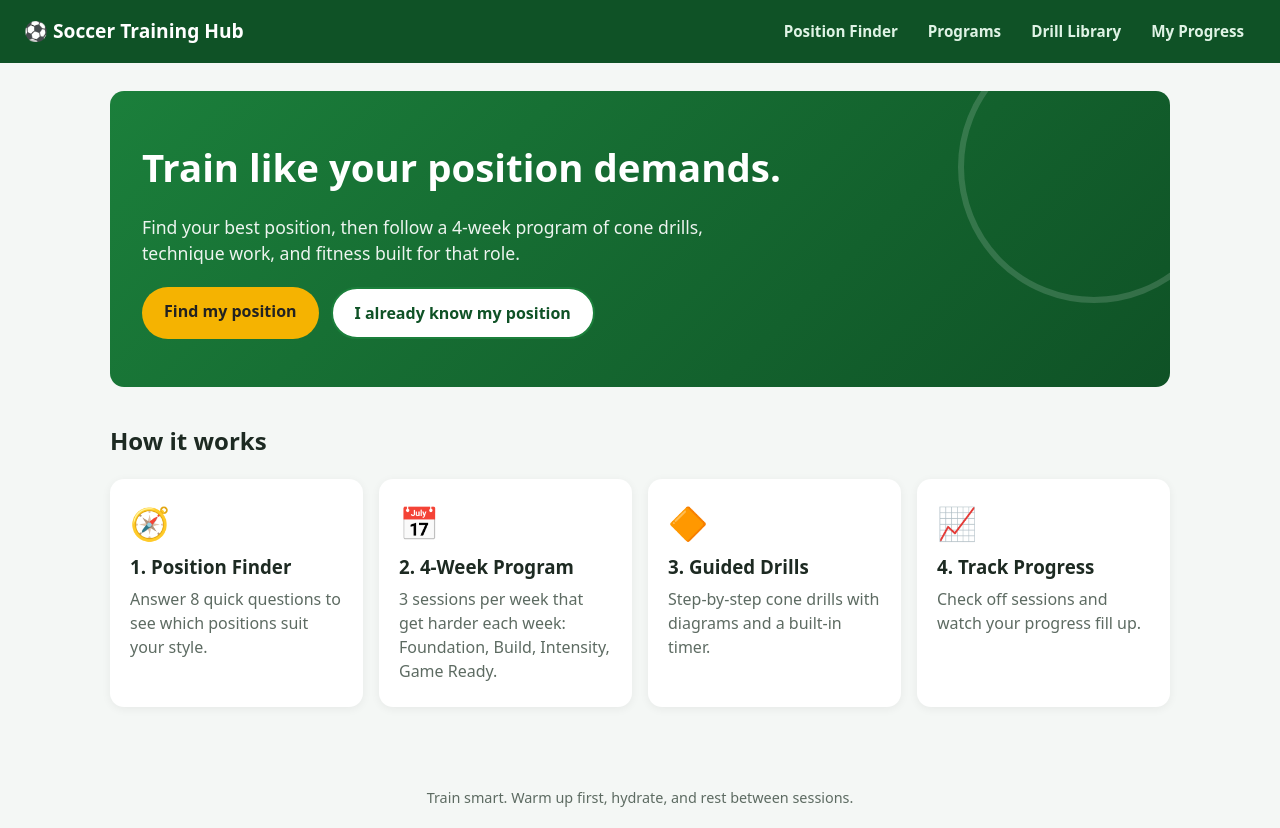
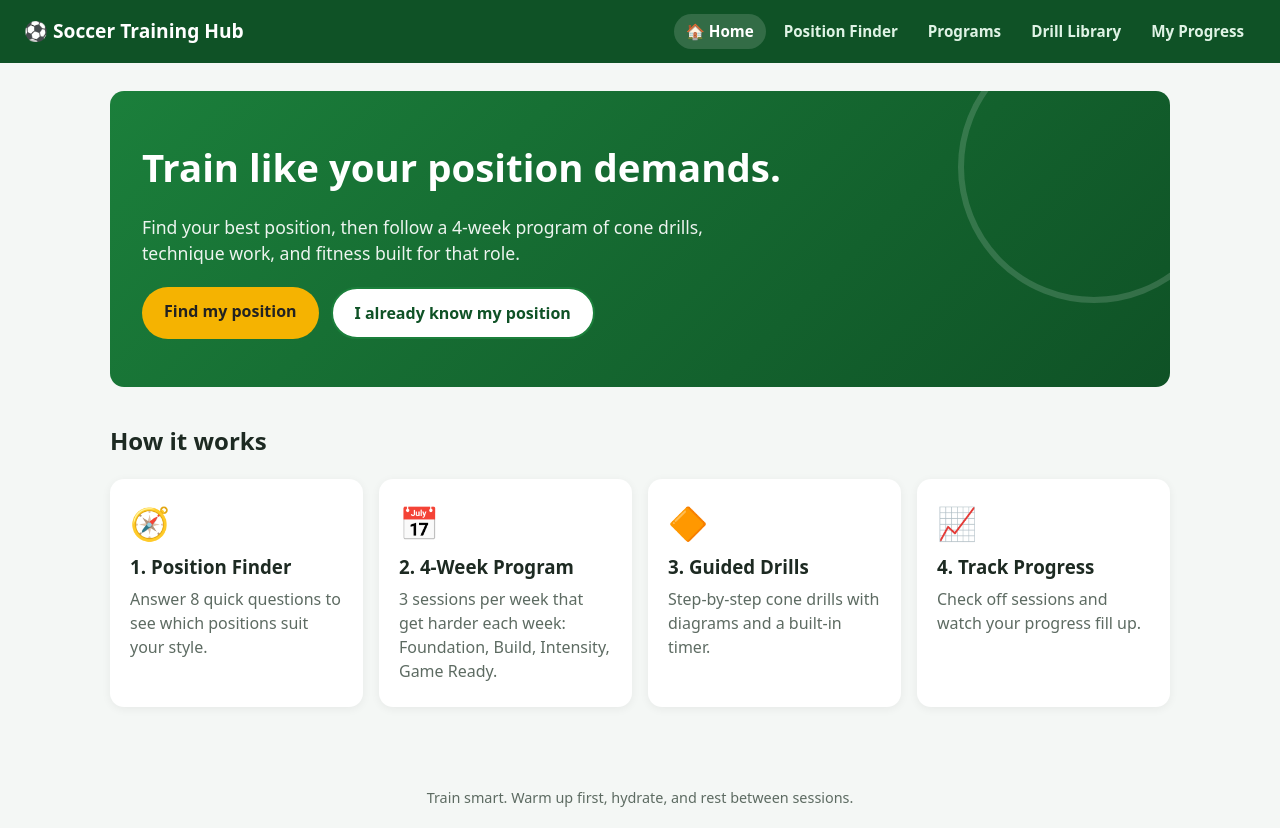
Before and after one commit to readyfence/soccer-training-hub, a plain HTML site: page index.html in a window 1280 px wide. Drawn offline with Linux system fonts and the light colour scheme.

Commit message:
Add Home link to nav
Co-authored-by: Cursor <cursoragent@cursor.com>

```diff
--- a/app.js
+++ b/app.js
@@ -54,7 +54,8 @@ function drillDiagram(drill) {
 function setActiveNav() {
   const hash = location.hash || "#/";
   document.querySelectorAll(".topbar nav a").forEach((a) => {
-    a.classList.toggle("active", hash.startsWith(a.getAttribute("href")));
+    const href = a.getAttribute("href");
+    a.classList.toggle("active", href === "#/" ? hash === "#/" || hash === "#" : hash.startsWith(href));
   });
 }
 
--- a/index.html
+++ b/index.html
@@ -10,6 +10,7 @@
   <header class="topbar">
     <a href="#/" class="brand">⚽ Soccer Training Hub</a>
     <nav>
+      <a href="#/">🏠 Home</a>
       <a href="#/finder">Position Finder</a>
       <a href="#/positions">Programs</a>
       <a href="#/drills">Drill Library</a>
```
